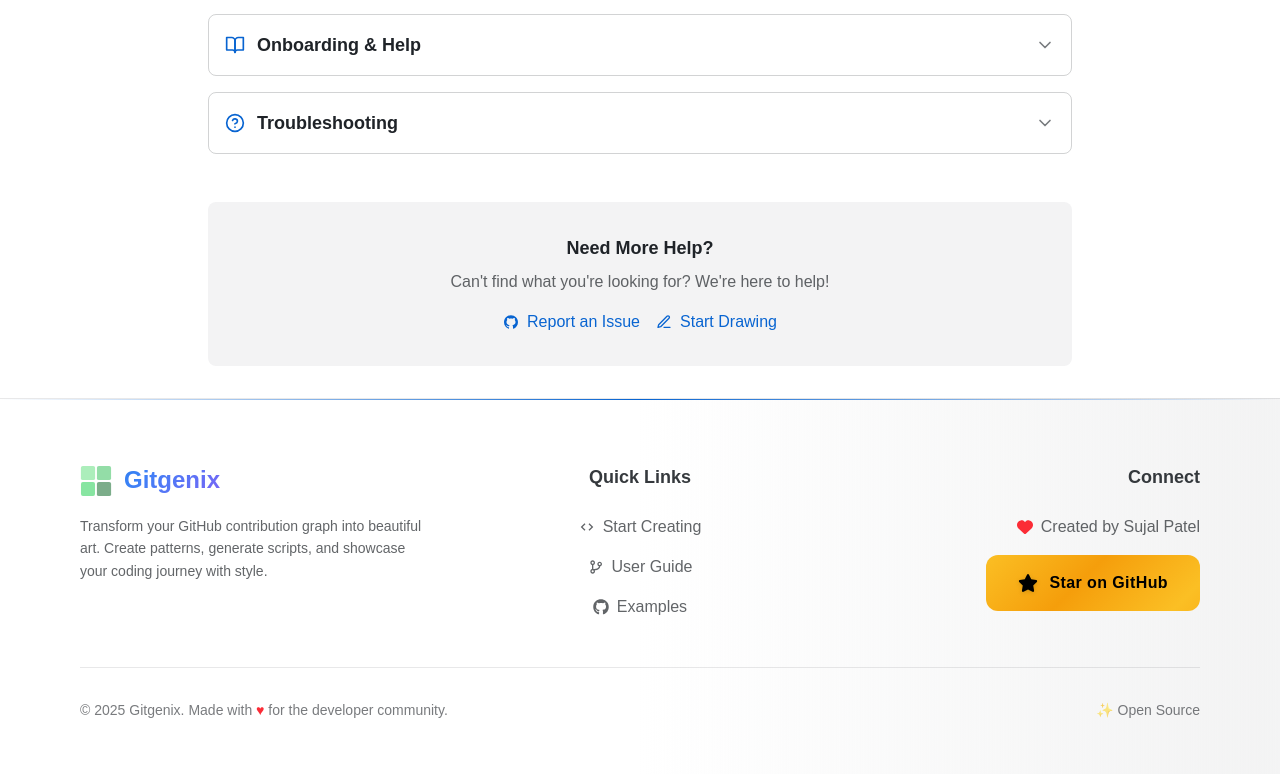
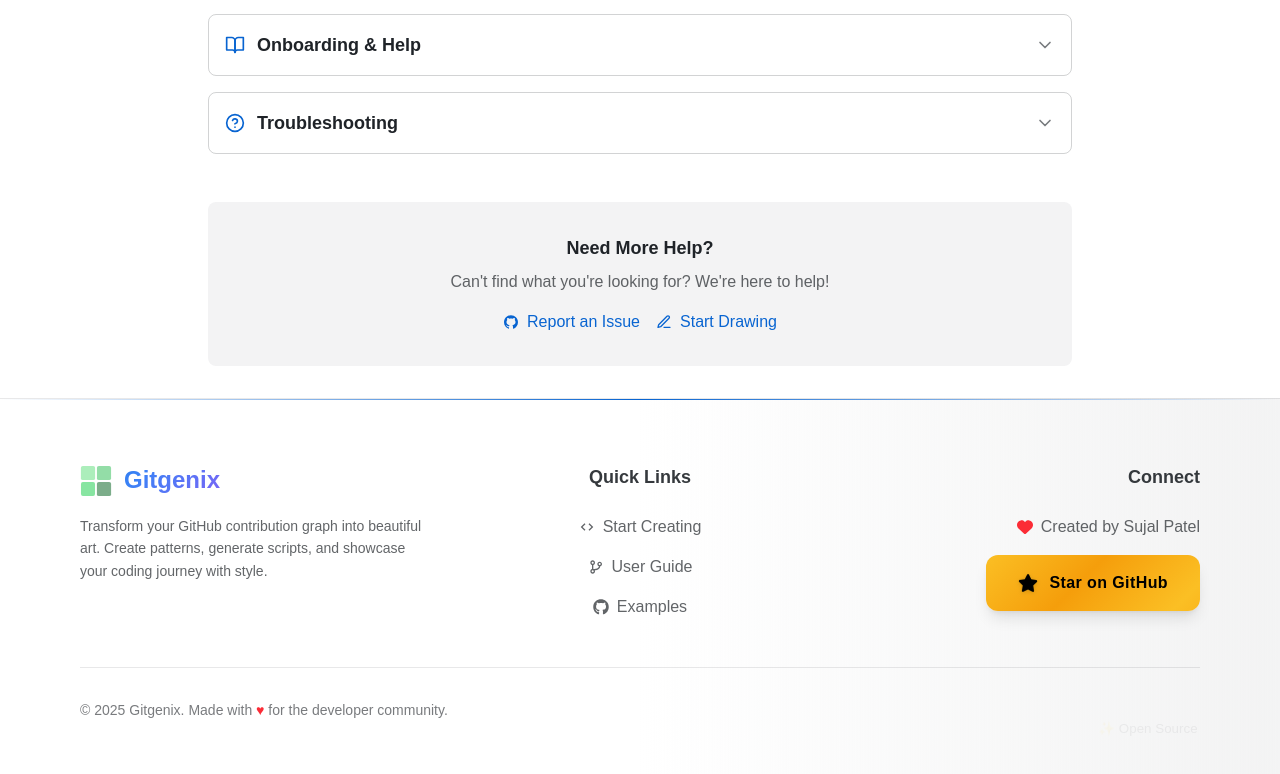
Before and after one commit to thesujalpatel/Gitgenix, a Next.js app: page /guide in a window 1280 px wide. Shown: the part 1687-2461 px from the top of the page. Built offline with nearby package versions, Linux system fonts and the light colour scheme; a web font is replaced by a local one.

Commit message:
feat: enhance footer animations and improve onboarding logic in navigation

```diff
--- a/app/components/Footer.tsx
+++ b/app/components/Footer.tsx
@@ -154,7 +154,7 @@
                   <FaHeart className="text-red-500" />
                   Created by Sujal Patel
                 </Link>
-              </motion.div>
+              </motion.div>{" "}
               <div className="flex justify-center md:justify-end">
                 <motion.div
                   variants={stableButtonVariants}
@@ -164,38 +164,47 @@
                     href="https://github.com/thesujalpatel/Gitgenix"
                     target="_blank"
                     rel="noopener noreferrer"
-                    className="relative inline-flex items-center gap-3 px-8 py-4 bg-gradient-to-r from-amber-400 via-yellow-400 to-amber-500 text-black font-bold rounded-xl overflow-hidden group"
+                    className="relative inline-flex items-center gap-3 px-8 py-4 bg-gradient-to-r from-amber-400 via-yellow-400 to-amber-500 text-black font-bold rounded-xl overflow-hidden group shadow-lg hover:shadow-xl transition-all duration-300"
                     style={{
                       background:
                         "linear-gradient(135deg, #fbbf24 0%, #f59e0b 25%, #fbbf24 50%, #f59e0b 75%, #fbbf24 100%)",
                       backgroundSize: "200% 100%",
                     }}
                   >
-                    {/* Subtle shimmer effect on hover */}
-                    <div className="absolute inset-0 bg-gradient-to-r from-transparent via-white/20 to-transparent transform -skew-x-12 -translate-x-full group-hover:translate-x-full transition-transform duration-700 ease-out" />
+                    {/* Enhanced shimmer effect on hover */}
+                    <div className="absolute inset-0 bg-gradient-to-r from-transparent via-white/30 to-transparent transform -skew-x-12 -translate-x-full group-hover:translate-x-full transition-transform duration-1000 ease-out" />
 
-                    {/* Star icon with gentle animation */}
+                    {/* Glow effect on hover */}
+                    <div className="absolute inset-0 bg-gradient-to-r from-amber-400 to-yellow-400 opacity-0 group-hover:opacity-20 blur-xl transition-opacity duration-300" />
+
+                    {/* Star icon with enhanced animation */}
                     <motion.div
                       animate={{
-                        rotate: [0, 2, -2, 0],
+                        rotate: [0, 10, -10, 0],
+                        scale: [1, 1.1, 1],
                       }}
                       transition={{
-                        duration: 4,
+                        duration: 3,
                         repeat: Infinity,
                         ease: "easeInOut",
-                        repeatDelay: 2,
+                        repeatDelay: 1,
                       }}
+                      className="group-hover:scale-110 transition-transform duration-300"
                     >
                       <FaStar className="w-5 h-5 relative z-10 drop-shadow-sm" />
                     </motion.div>
 
-                    <span className="relative z-10 font-extrabold tracking-wide">
+                    <span className="relative z-10 font-extrabold tracking-wide group-hover:tracking-wider transition-all duration-300">
                       Star on GitHub
                     </span>
 
-                    {/* Refined sparkle effects */}
-                    <div className="absolute top-2 right-3 w-1 h-1 bg-white/70 rounded-full opacity-0 group-hover:opacity-100 group-hover:animate-ping transition-opacity duration-300" />
-                    <div className="absolute bottom-2 left-3 w-1 h-1 bg-white/50 rounded-full opacity-0 group-hover:opacity-100 group-hover:animate-ping transition-opacity duration-300 delay-200" />
+                    {/* Enhanced sparkle effects */}
+                    <div className="absolute top-1 right-2 w-1.5 h-1.5 bg-white/80 rounded-full opacity-0 group-hover:opacity-100 group-hover:animate-ping transition-opacity duration-300" />
+                    <div className="absolute bottom-1 left-2 w-1 h-1 bg-white/60 rounded-full opacity-0 group-hover:opacity-100 group-hover:animate-ping transition-opacity duration-300 delay-150" />
+                    <div className="absolute top-3 left-1/3 w-0.5 h-0.5 bg-white/70 rounded-full opacity-0 group-hover:opacity-100 group-hover:animate-pulse transition-opacity duration-300 delay-300" />
+
+                    {/* Ripple effect */}
+                    <div className="absolute inset-0 border-2 border-white/20 rounded-xl scale-100 group-hover:scale-105 opacity-0 group-hover:opacity-100 transition-all duration-300" />
                   </Link>
                 </motion.div>
               </div>
@@ -215,12 +224,43 @@
               © {currentYear} Gitgenix. Made with{" "}
               <span className="text-red-500 font-medium">♥</span> for the
               developer community.
-            </motion.p>
+            </motion.p>{" "}
             <motion.div
               className="flex items-center justify-center text-sm text-foreground/60"
               variants={itemVariants}
+              animate={{
+                y: [0, -3, 0],
+              }}
+              transition={{
+                duration: 3,
+                repeat: Infinity,
+                ease: "easeInOut",
+                repeatDelay: 0.5,
+              }}
             >
-              <span>✨ Open Source</span>
+              <motion.span
+                className="flex items-center gap-1"
+                whileHover={{
+                  scale: 1.05,
+                  color: "var(--color-primary)",
+                  transition: { duration: 0.2 },
+                }}
+              >
+                <motion.span
+                  animate={{
+                    rotate: [0, 10, -10, 0],
+                  }}
+                  transition={{
+                    duration: 2,
+                    repeat: Infinity,
+                    ease: "easeInOut",
+                    repeatDelay: 3,
+                  }}
+                >
+                  ✨
+                </motion.span>
+                Open Source
+              </motion.span>
             </motion.div>
           </div>
         </motion.div>
--- a/app/components/Navigation.tsx
+++ b/app/components/Navigation.tsx
@@ -3,6 +3,7 @@
 import ThemeSwitcher from "../hooks/ThemeSwitcher";
 import { motion } from "framer-motion";
 import Link from "next/link";
+import { usePathname } from "next/navigation";
 import GitgenixLogo from "../assets/GitgenixLogo";
 import AnimatedText from "./AnimatedText";
 import { getAnimationVariant } from "../utils/animationManager";
@@ -11,7 +12,17 @@
 import { useOnboarding } from "../hooks/useOnboarding";
 
 export default function Navigation() {
-  const { startWelcomeTour } = useOnboarding();
+  const { startWelcomeTour, startGuidedTour } = useOnboarding();
+  const pathname = usePathname();
+
+  const handleHelpClick = () => {
+    // Start appropriate tour based on current page
+    if (pathname === "/draw") {
+      startGuidedTour();
+    } else {
+      startWelcomeTour();
+    }
+  };
 
   const navTransition = {
     duration: 0.6,
@@ -101,9 +112,9 @@
           >
             <PiNotebook className="inline-block" size={24} />
           </motion.div>
-        </Link>
+        </Link>{" "}
         <motion.button
-          onClick={startWelcomeTour}
+          onClick={handleHelpClick}
           className="w-10 h-10 rounded-2xl border-[1.5] border-foreground/40 flex justify-center items-center bg-foreground/5 text-foreground"
           initial={{ rotate: 0 }}
           whileHover={{
--- a/app/hooks/useOnboarding.ts
+++ b/app/hooks/useOnboarding.ts
@@ -3,7 +3,6 @@
 import { useState, useEffect } from "react";
 
 interface OnboardingState {
-  isFirstVisit: boolean;
   hasCompletedWelcome: boolean;
   hasCompletedGuided: boolean;
   showWelcome: boolean;
@@ -13,31 +12,25 @@
 
 export function useOnboarding() {
   const [state, setState] = useState<OnboardingState>({
-    isFirstVisit: true,
     hasCompletedWelcome: false,
     hasCompletedGuided: false,
     showWelcome: false,
     showGuided: false,
     showQuick: false,
   });
+
   useEffect(() => {
     // Check localStorage for onboarding completion status
     const hasCompletedWelcome = localStorage.getItem('gitgenix-onboarding-completed') === 'true';
     const hasCompletedGuided = localStorage.getItem('gitgenix-guided-tour-completed') === 'true';
-    const visitCount = parseInt(localStorage.getItem('gitgenix-visit-count') || '0');
-    const isFirstVisit = visitCount === 0;
 
     setState(prev => ({
       ...prev,
-      isFirstVisit,
       hasCompletedWelcome,
       hasCompletedGuided,
       // Show welcome tour on first visit if not completed
-      showWelcome: isFirstVisit && !hasCompletedWelcome,
+      showWelcome: !hasCompletedWelcome,
     }));
-
-    // Update visit count AFTER setting state to avoid immediate change of isFirstVisit
-    localStorage.setItem('gitgenix-visit-count', (visitCount + 1).toString());
   }, []);
 
   const startWelcomeTour = () => {
@@ -73,13 +66,10 @@
   const completeQuickTour = () => {
     setState(prev => ({ ...prev, showQuick: false }));
   };
-
   const resetOnboarding = () => {
     localStorage.removeItem('gitgenix-onboarding-completed');
     localStorage.removeItem('gitgenix-guided-tour-completed');
-    localStorage.removeItem('gitgenix-visit-count');
     setState({
-      isFirstVisit: true,
       hasCompletedWelcome: false,
       hasCompletedGuided: false,
       showWelcome: false,
```
